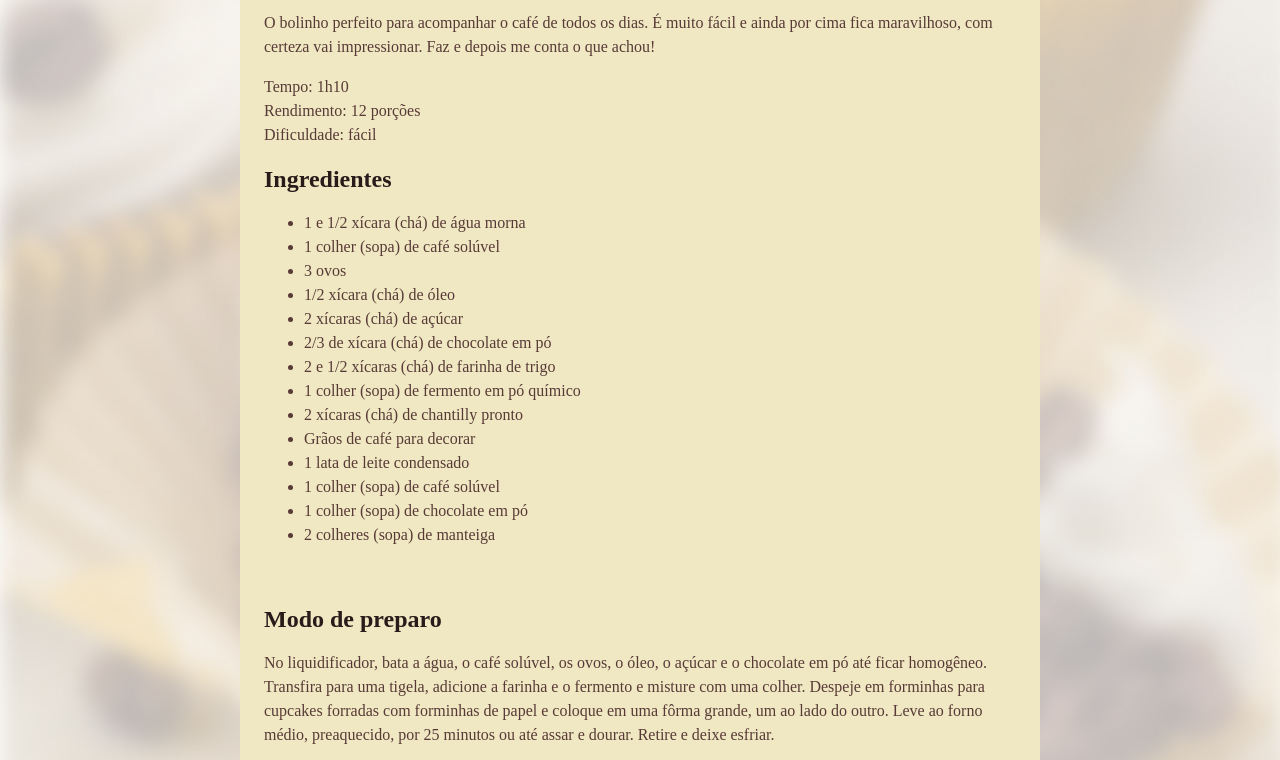
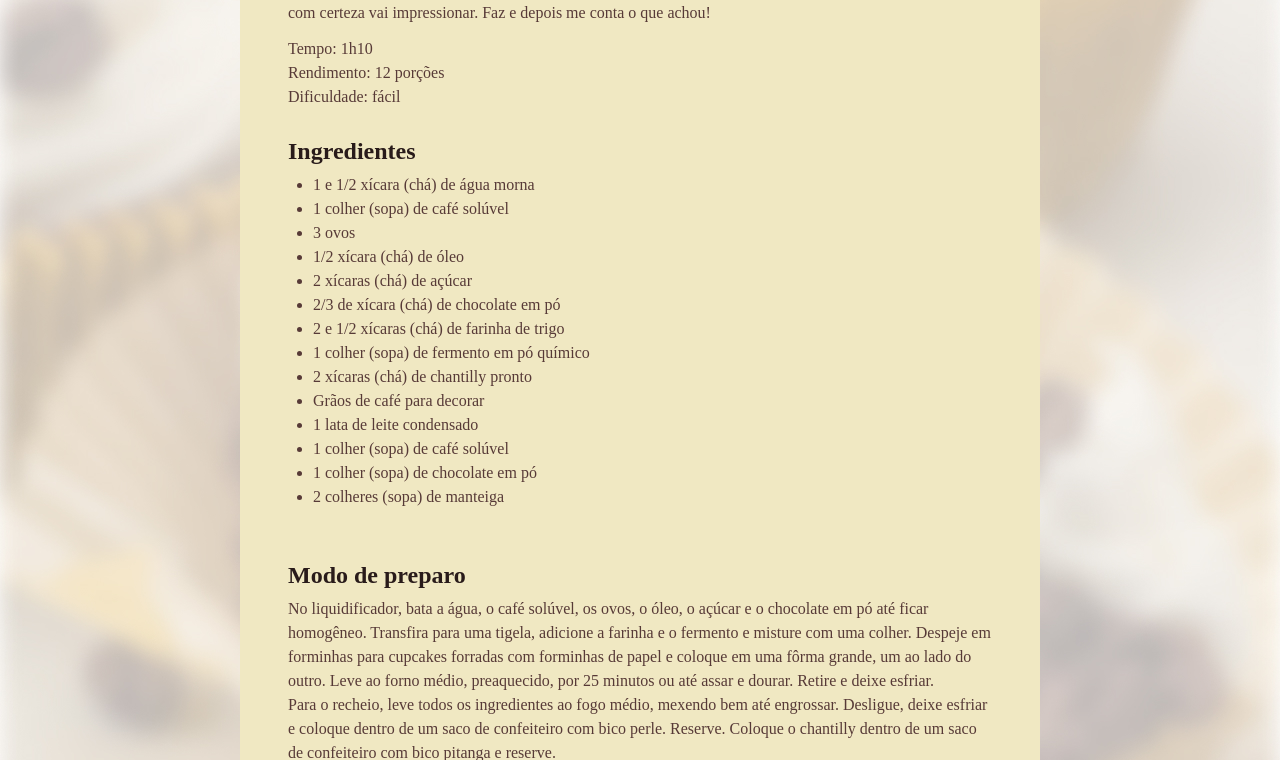
Before and after one commit to brenocauaof/paginadereceitas, a plain HTML site: page index.html in a window 1280 px wide. Shown: the part 590-1350 px from the top of the page. Drawn offline with Linux system fonts and the light colour scheme; a web font is replaced by a local one.

Commit message:
personalizando espaços

```diff
--- a/style.css
+++ b/style.css
@@ -1,3 +1,7 @@
+*{
+    margin: 0;
+    padding: 0;
+}
 :root {
     font-family: "Alice", serif;
     line-height: 150%;
@@ -22,15 +26,34 @@ img{
     border-radius: 16px;
 }
 
+main{
+    padding: 24px;
+}
+section + section {
+    margin-top: 24px;
+}
+
+#about p + p {
+    margin-top: 12px;
+}
+
 h1{
     line-height: 140%;
     font-size: 40px;
+    margin-bottom: 4px;
 }
 
 h2{
     font-size: 24px;
+    margin-bottom: 4px;
 }
 
 h1, h2{
     color: #291B1A;
+    margin-bottom: 4px;
+    line-height: 150%;
 }
+
+ul{
+    padding-left: 25px;
+}
```
